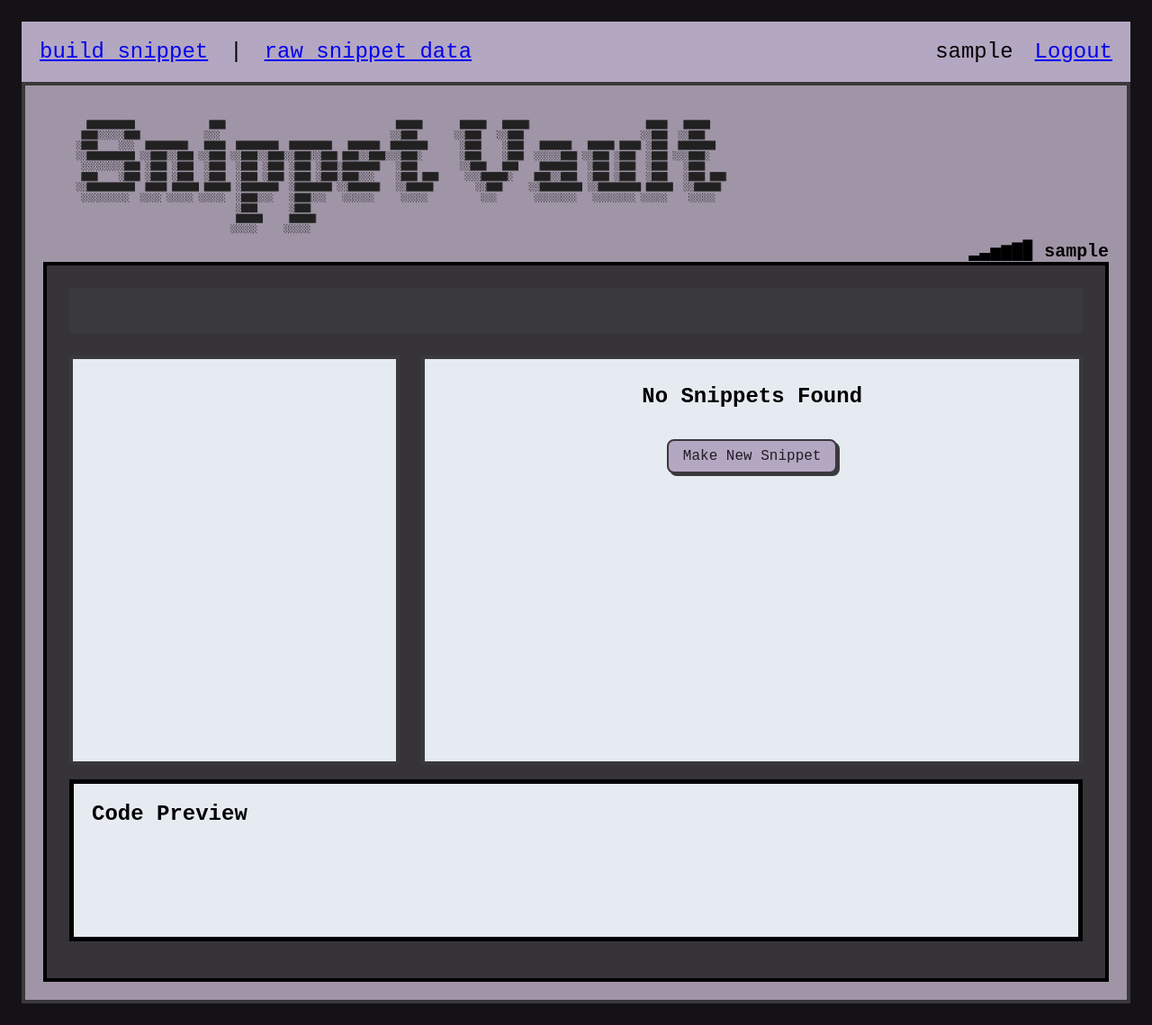
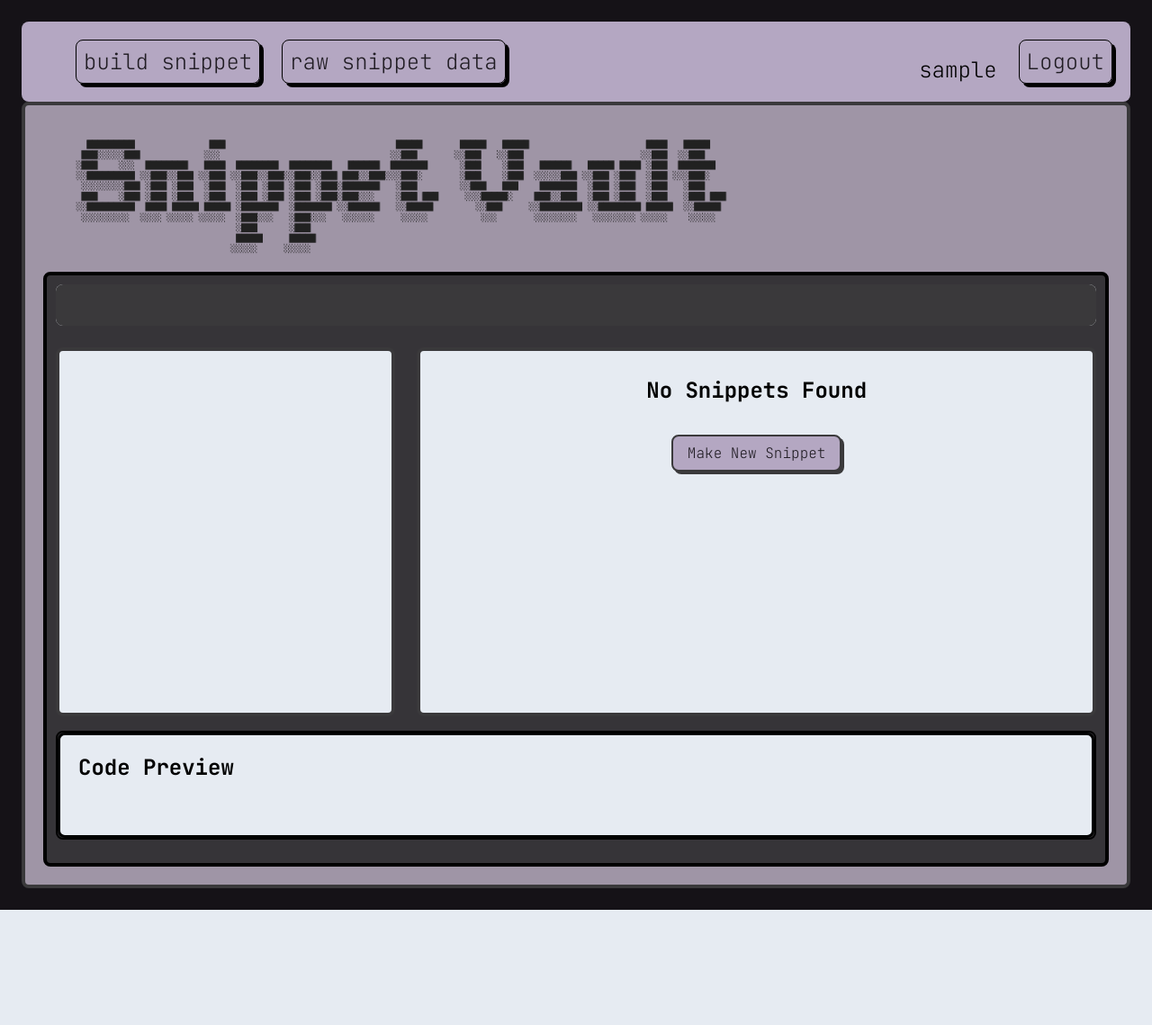
Before and after one commit to Hunterpall848/snippet-vault, a Flask app: page /snips/manage-snippets in a window 1280 px wide. Shown: the whole page at 90% size. After the commit the page ends 1011 px from the top, so only its background shows below. Run offline with Flask 3, Linux system fonts and the light colour scheme; the visitor is signed in with stand-in values (Sample User, id 1); data comes from the database, SQL or seed files in the repository; data that the repository does not hold is empty.

Commit message:
feat(ui-textwrap): Made changes to ui style
added text wrapping on newline char in the snipbody display. This should help when making long snippets

```diff
--- a/snippet_vault/static/pages/snippet-creation.js
+++ b/snippet_vault/static/pages/snippet-creation.js
@@ -44,5 +44,5 @@ const handleEvents = new HandleEvents(
     snippetCreationElements);
 
 //runtime
-manageUi.ShowFormJson();
+manageUi.displayLiveSnip();
 handleEvents.bindEvents("/");
--- a/snippet_vault/static/styles/styles.css
+++ b/snippet_vault/static/styles/styles.css
@@ -1,10 +1,14 @@
 * {
   box-sizing: border-box;
   margin: 0;
-  padding: 0;
+  padding: 2;
+  border-radius: 8px;
 }
 html {
-  font-family: 'Courier New', Courier, monospace;
+  font-family: "JetBrains Mono", monospace;
+  font-style: normal;
+  font-weight: 200;
+  font-optical-sizing: auto;
   background-color: #151217;
   font-size: clamp(16px, 1vw + 12px, 24px);
   padding: 1rem;
@@ -42,11 +46,8 @@ header {
 header > img{
   Width: 800px;
   height: auto;
-  padding: 10px 30px 2px;
+  padding: 10px 30px 15px;
   align-self: self-start;
-}
-header > h5 {
-  align-self: self-end;
 }
 .nav {
   display: flex;
@@ -73,8 +74,7 @@ header > h5 {
 .content {
   display: flex;
   width: 100%;
-  height: 100dvh;
-  padding: 25px;
+  padding: 10px;
   flex-direction: column;
   align-items: stretch;
   border: 4px solid black;
@@ -82,7 +82,8 @@ header > h5 {
 }
 .content__upper {
   gap: 1rem;
-  flex: 3;
+  flex: 2 0 auto;
+  min-height: 60dvh;
 }
 .content__upper--grid {
   display: grid;
@@ -102,7 +103,7 @@ header > h5 {
   margin-top: 16px;
   margin-bottom: 16px;
   border: 2px solid black;
-  flex: 1;
+  flex: 1 0 auto;
 }
 
 
@@ -208,43 +285,37 @@ header > h5 {
     box-shadow 150ms ease;
 }
 
+/* nav bar */
+.nav__auth > a,
+.nav__snippets > a {
+  text-decoration: none;
+  color: #211d24;
+  border: 1px solid black;
+  padding: 8px;
+
+  background-color: transparent;
+  box-shadow: 4px 4px 0 black;
+
+  transition:
+    transform 200ms ease,
+    background-color 200ms ease,
+    box-shadow 200ms ease;
+}
+.nav__auth > a:hover,
+.nav__snippets > a:hover {
+  transform: translate(4px, 4px);
+  box-shadow: 0 0 0 black;
+}
+.nav__auth > p {
+  align-content: flex-end;
+}
+
+
 .snippetcard__emptystate > a:hover {
   transform: translate(3px, 3px);
   box-shadow: 0 0 0 #3a393b;
 }
-.snippetcard__langbuttons {
-  display: flex;
-}
-.buttonmenu__langbuttons {
-  display: flex;
-  flex: 1;
-  border: 4px solid #3a393b;
-  background: #3a393b;
-}
-.buttonmenu__langbuttons > button {
-  flex: 1;
-  border: 1px solid black;
-  background: #bebac2;
-  transition: transform 500ms ease;
-}
-.buttonmenu__langbuttons > button:hover,
-.buttonmenu__langbuttons > button[aria-pressed="true"] {
-  background: #e7e4eb;
-  border: 1px solid #bebac2;
-  border-radius: 5px;
-  transform: scaleX(0.925);
-}
-.snippetcard__snipbuttons > select {
-  flex: 1;
-}
-.snippetcard__snipbuttons > select > option {
-  font-size: 16px;
-  padding: 8px 0px 2px;
-  border-bottom: 0.5px solid black;
-}
-.snippetcard__snipbuttons > select > option:hover {
-  background: #bebac2;
-}
+
 .snippetcard__heading {
   display: flex;
   gap: 10px;
@@ -263,9 +334,7 @@ header > h5 {
 .snippetcard__initialstate > h5 > span {
   color: #655675;
 }
-header > h5 {
-  text-align: right;
-}
+
 
 /* _snippet-form.html */
 .snippetform__group {
--- a/snippet_vault/templates/base.html
+++ b/snippet_vault/templates/base.html
@@ -6,6 +6,9 @@
         <link rel="stylesheet "href="{{ url_for('static', filename='styles/styles.css') }}">
         {% block scripts %}{% endblock %}
         <title>{% block title %}{% endblock  %} - Snip Vault</title>
+        <link rel="preconnect" href="https://fonts.googleapis.com">
+        <link rel="preconnect" href="https://fonts.gstatic.com" crossorigin>
+        <link href="https://fonts.googleapis.com/css2?family=JetBrains+Mono:ital,wght@0,100..800;1,100..800&display=swap" rel="stylesheet">
     </head>
 
     <body>
@@ -17,16 +20,16 @@
 
              <ul class="nav__auth">
                 {% if g.user %}
-                    <li><span>{{ g.user['username'] }}</span></li>
-                    <li><a href="{{ url_for('auth.logout') }}">Logout</a></li>
+                    <p>{{ g.user['username'] }}</p>
+                    <a href="{{ url_for('auth.logout') }}">Logout</a>
 
                 {% else %}
                     {% if request.endpoint != 'auth.login' %}
-                        <li><a href="{{ url_for('auth.login') }}">Login</a></li>
+                        <a href="{{ url_for('auth.login') }}">Login</a>
                     {% endif %}
 
                     {% if request.endpoint != 'auth.register' %}
-                        <li><a href="{{ url_for('auth.register') }}">Register</a></li>
+                        <a href="{{ url_for('auth.register') }}">Register</a>
                     {% endif %}
                 {% endif %}
              </ul>
--- a/snippet_vault/templates/snips/manage-snippets.html
+++ b/snippet_vault/templates/snips/manage-snippets.html
@@ -17,13 +17,12 @@
     {% block title %}  vault {% endblock %}
 
     {% block nav %}
-        <a href="/">build snippet</a> |
+        <a href="/">build snippet</a>
         <a href="{{ url_for('snippets.snip_api') }}">raw snippet data</a>
     {% endblock %}
 
     {% block header %}
         <img src="{{ url_for('static', filename='images/manager-title.png') }}" alt="Snippet Vault">
-        <h5>▂▃▅▆▇▉ {{ g.user['username'] }}</h5>
     {% endblock %}
 
     {% block main %}
--- a/snippet_vault/templates/snips/snippet-creation.html
+++ b/snippet_vault/templates/snips/snippet-creation.html
@@ -18,6 +18,8 @@
     {% block nav %}
         {% if g.user %}
             <a href="/snips/manage-snippets">Manage Snippets</a>
+        {% else %}
+            <a href="/auth/login">Manage Snippets</a>
         {% endif %}
     {% endblock %}
 
```
Also changed, not shown: other parts of snippet_vault/static/styles/styles.css (+81 -6 lines), snippet_vault/static/ui-management.js (+43 -13 lines).
